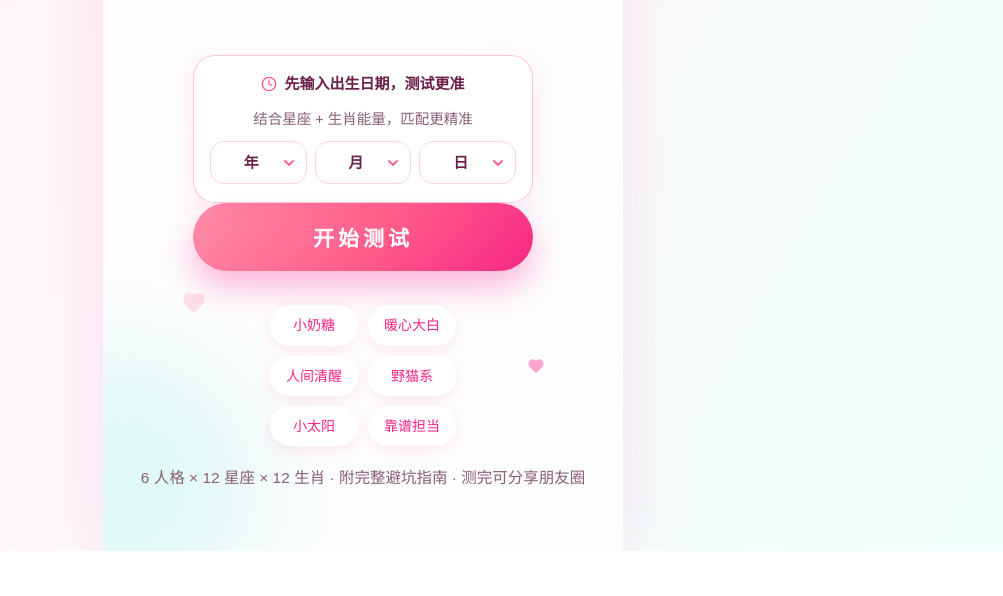
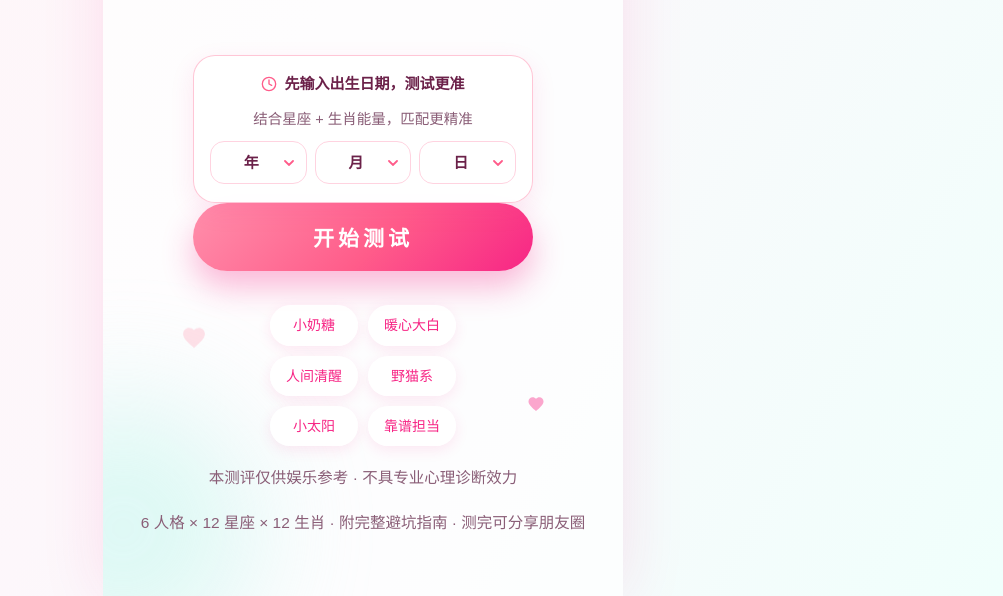
Before and after one commit to jinghongyipie88/love-type-test, a plain HTML site: page index.html in a window 1280 px wide. Shown: the part 368-964 px from the top of the page, without its empty margins (277-1280 px from the left). Before the commit the page ends 919 px from the top, so only its background shows below. Drawn offline with Linux system fonts and the light colour scheme; a web font is replaced by a local one.

Commit message:
首页新增仅供娱乐免责声明

```diff
--- a/index.html
+++ b/index.html
@@ -655,6 +655,7 @@ h1{
       <div class="home-tags">
         <span>小奶糖</span><span>暖心大白</span><span>人间清醒</span><span>野猫系</span><span>小太阳</span><span>靠谱担当</span>
       </div>
+      <p class="home-note">本测评仅供娱乐参考 · 不具专业心理诊断效力</p>
       <p class="home-note">6 人格 × 12 星座 × 12 生肖 · 附完整避坑指南 · 测完可分享朋友圈</p>    </div>
   </section>
 
```
